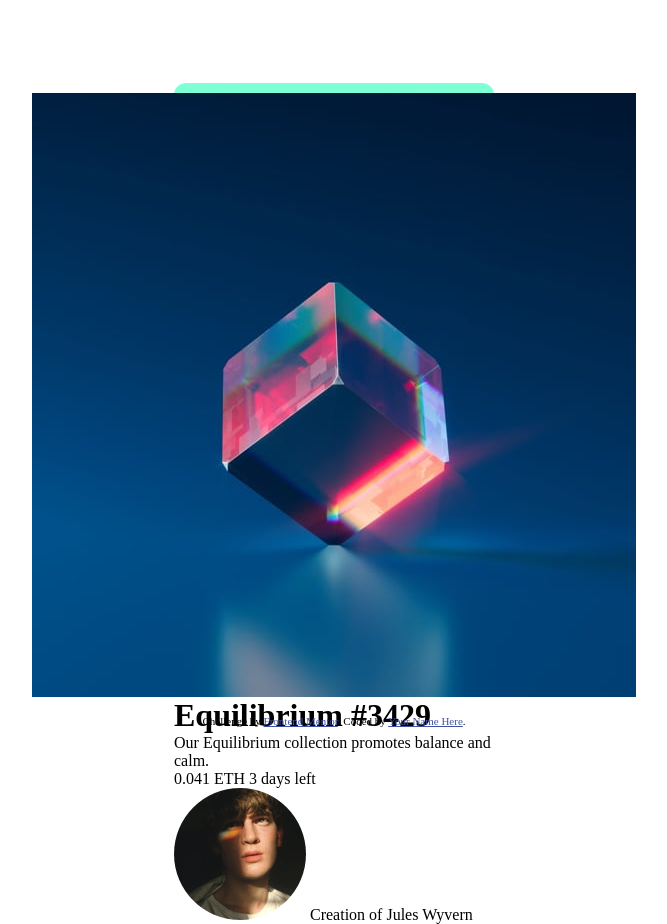
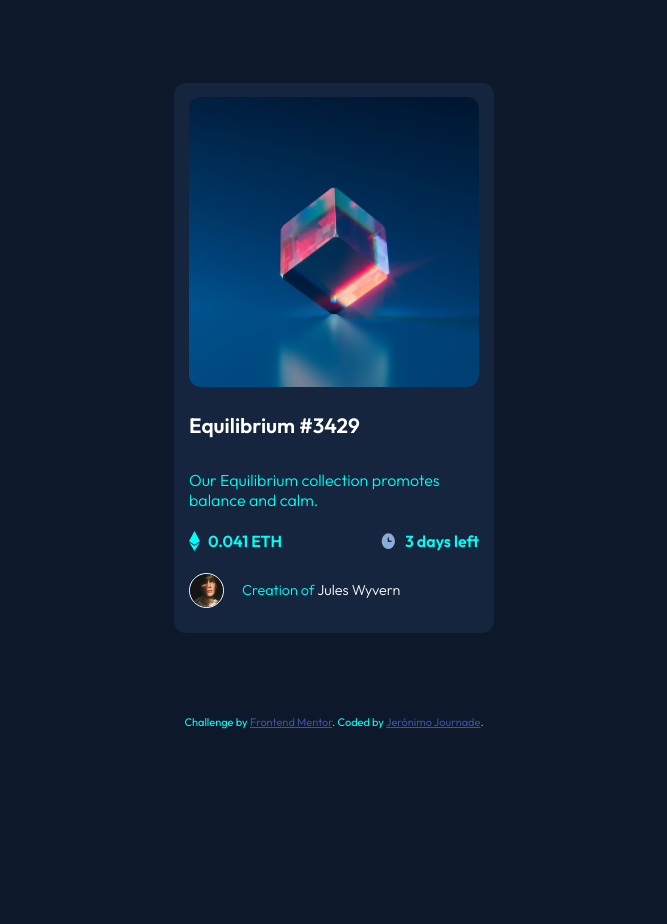
Before and after one commit to ArtoriasDelAbismo/nftCardComponent, a plain HTML site: page index.html in a window 1280 px wide. Shown: the whole page, without its empty margins (306-973 px from the left). After the commit the page ends 800 px from the top, so only its background shows below. Drawn offline with Linux system fonts and the light colour scheme.

Commit message:
modify html structure, add styles

```diff
--- a/index.html
+++ b/index.html
@@ -26,23 +26,27 @@
 
         <div class="text-container">
 
-          <h1 class="title">Equilibrium #3429</h1>
+          <h1 id="title">Equilibrium #3429</h1>
 
-          <p class="descrition">Our Equilibrium collection promotes balance and calm.</p>
+          <p id="descrition">Our Equilibrium collection promotes
+             balance and calm.</p>
 
-          <p class="price-time">
+          <div class="price-time">
+            <img src="./images/icon-ethereum.svg" alt="ethereum logo" class="icon">
+            <p id="price">0.041 ETH</p>
+            <img src="./images/icon-clock.svg" alt="clock" class="clock">
+            <p id="time">3 days left</p>
 
-            0.041 ETH
-            3 days left
-
-          </p>
+          </div>
 
           <div class="credits">
             <img src="./images/image-avatar.png" alt="creator Jules Wyvern">
 
-            <span>
-              Creation of Jules Wyvern
-            </span>
+            <p class="creator">
+              Creation of <span>Jules Wyvern</span>
+            </p>
+
+
 
           </div>
 
@@ -60,7 +64,7 @@
     <div class="attribution">
 
       Challenge by <a href="https://www.frontendmentor.io?ref=challenge" target="_blank">Frontend Mentor</a>.
-      Coded by <a href="#">Your Name Here</a>.
+      Coded by <a href="#">Jerónimo Journade</a>.
 
     </div>
 
--- a/styles.css
+++ b/styles.css
@@ -1,5 +1,4 @@
-@import url('https://fonts.googleapis.com/css2?family=Quicksand:wght@500;700&display=swap');
-
+@import url('https://fonts.googleapis.com/css2?family=Outfit:wght@300;400;600&display=swap');
 :root {
      --Soft-blue: hsl(215, 51%, 70%);
      --Cyan: hsl(178, 100%, 50%);
@@ -7,6 +6,7 @@
      --Very-dark-blue-card-BG: hsl(216, 50%, 16%);
      --Very-dark-blue-line: hsl(215, 32%, 27%);
      --White: hsl(0, 0%, 100%);
+     --main-font: "Outfit", sans-serif;
 }
 
 
@@ -19,7 +19,8 @@
 html,
 body {
      max-width: 100%;
-     /*background: var(--Very-dark-blue-main-BG);*/
+     background: var(--Very-dark-blue-main-BG);
+     font-family: var(--main-font);
 }
 
 .wrapper {
@@ -33,23 +34,87 @@ body {
      width: 320px;
      height: 550px;
      border-radius: 12px;
-     /*background-color: var(--Very-dark-blue-card-BG);*/
-     background-color: aquamarine;
-
+     background-color: var(--Very-dark-blue-card-BG);
 }
 
 .image-container {
      display: flex;
-    justify-content: center;
-    margin-top: 10px;
+     justify-content: center;
+     margin-top: 14px;
+}
+
+.image-container img {
+     width: 290px;
+     border-radius: 12px;
 }
 
 .text-container {
      width: 100%;
-    display: flex;
-    flex-direction: column;
-    justify-content: center;
+     height: 247px;
+     display: flex;
+     flex-direction: column;
+     justify-content: space-around;
+     color: var(--Cyan);
+     padding: 15px;
+     font-weight: 300;
 }
+
+h1 {
+     font-size: 1.3em;
+     margin-bottom: 10px;
+     color: var(--White);
+}
+
+.price-time {
+     font-weight: 600;
+     display: flex;
+     justify-content: space-between;
+}
+
+#price {
+     position: relative;
+     right: 30px;
+}
+
+.clock {
+     position: relative;
+     left: 30px;
+}
+
+.credits {
+     display: flex;
+}
+
+.credits img {
+     width: 35px;
+     border: 1px solid white;
+     border-radius: 100%;
+}
+
+.credits p {
+     display: flex;
+     flex-wrap: wrap;
+     align-content: center;
+     margin-left: 18px;
+     font-size: 0.9em;
+}
+
+span {
+     display: contents;
+     color: var(--White);
+}
+
+.attribution {
+     color: var(--Cyan);
+}
+
+
+
+
+
+
+
+
 
 
 
```
